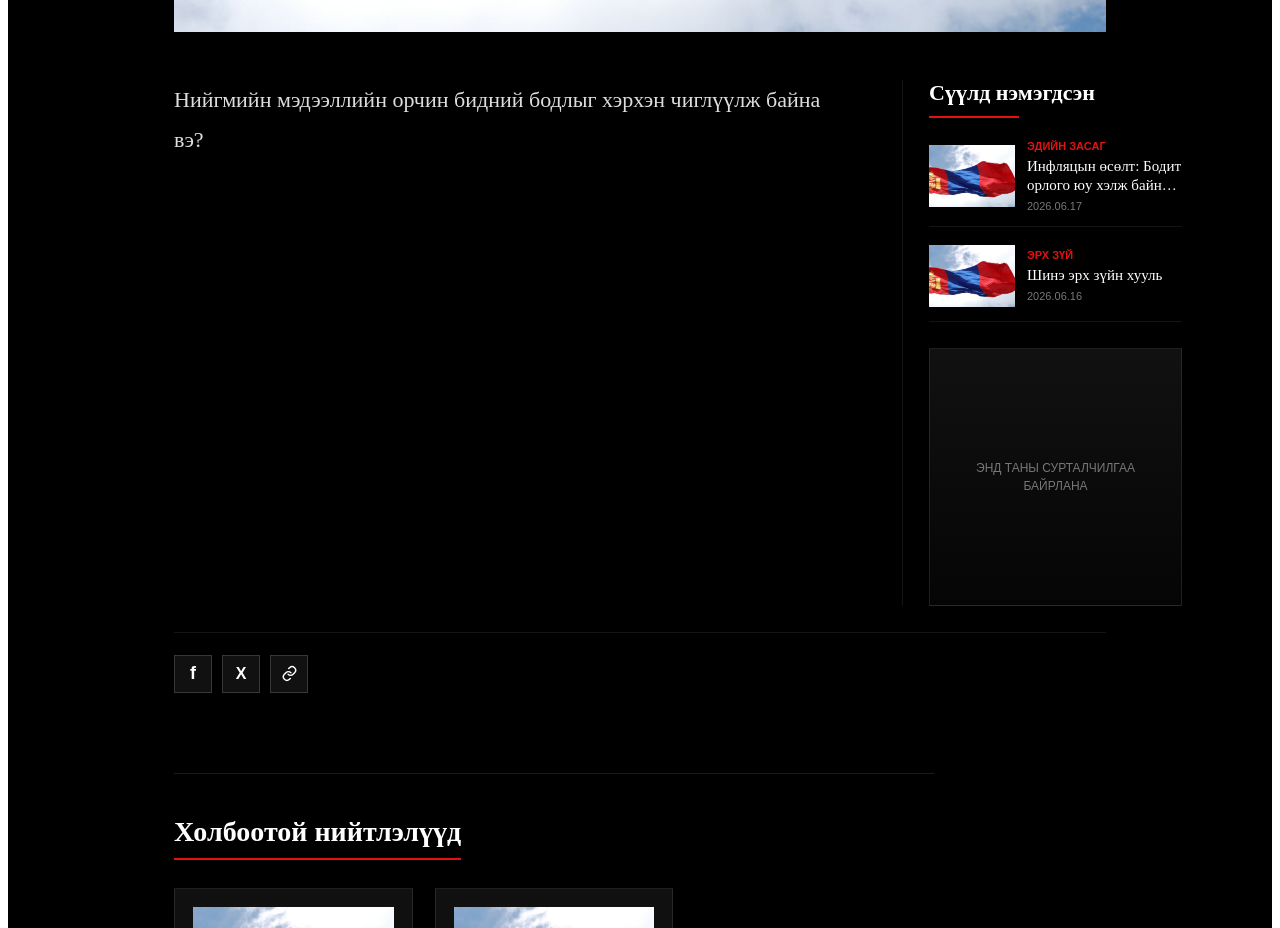
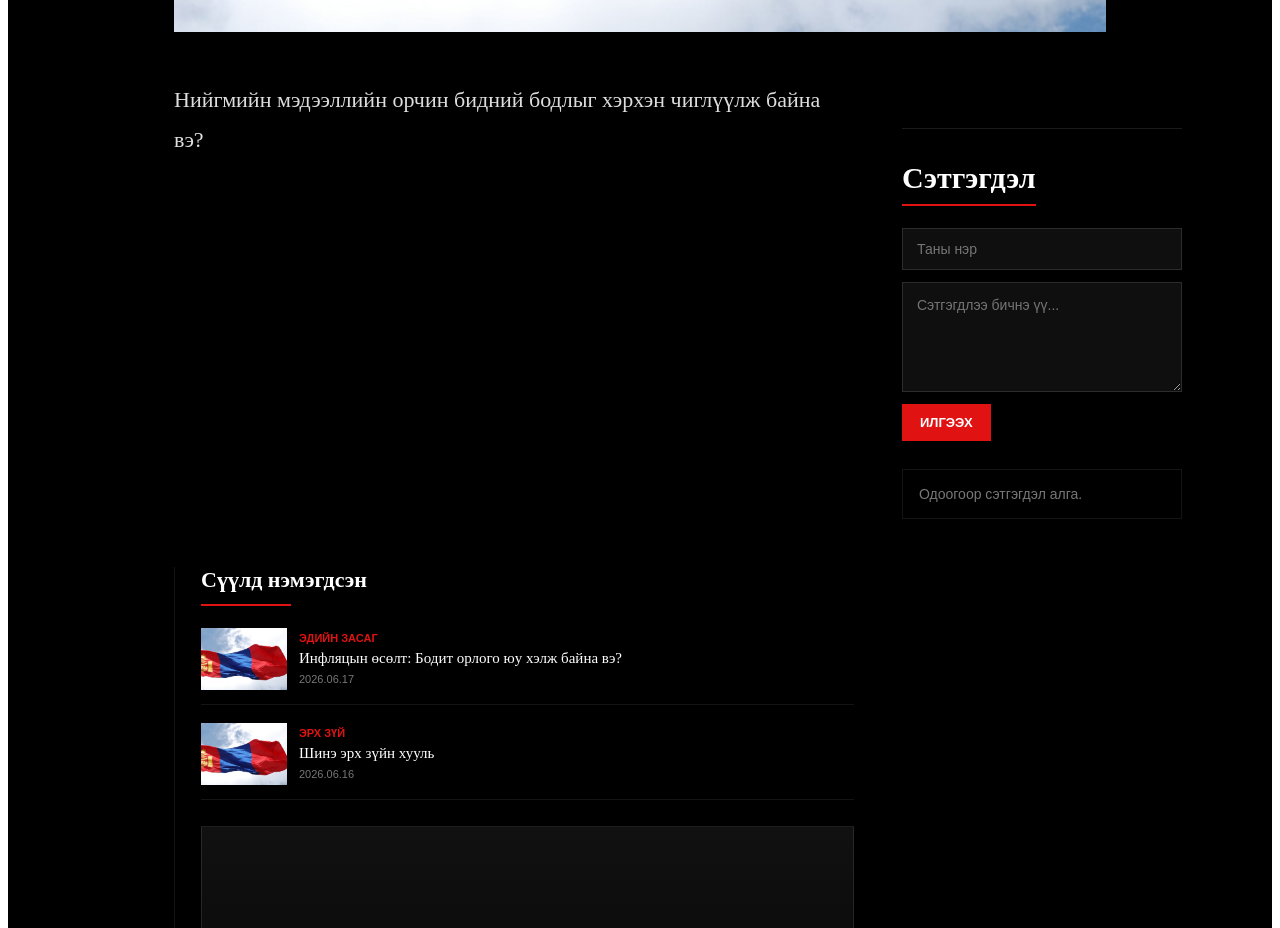
Before and after one commit to toogeemunkhtogtokh-ai/Anzaar-mn, a Next.js app: page /article/1 in a window 1280 px wide. Shown: the part 1040-1968 px from the top of the page. Built offline with nearby package versions, Linux system fonts and the light colour scheme.

Commit message:
Update page.js

```diff
--- a/app/article/[id]/page.js
+++ b/app/article/[id]/page.js
@@ -9,6 +9,9 @@ export default function DynamicArticle({ params }) {
   const [article, setArticle] = useState(null);
 const [relatedArticles, setRelatedArticles] = useState([]);
 const [latestArticles, setLatestArticles] = useState([]);
+const [comments, setComments] = useState([]);
+const [commentName, setCommentName] = useState("");
+const [commentText, setCommentText] = useState("");
 const [isMobile, setIsMobile] = useState(false);
 const [menuOpen, setMenuOpen] = useState(false);
 
@@ -37,6 +40,10 @@ const [menuOpen, setMenuOpen] = useState(false);
 
   setRelatedArticles(sameCategory.length > 0 ? sameCategory : latest.slice(0, 3));
   setLatestArticles(latest);
+      const savedComments =
+  JSON.parse(localStorage.getItem(`anzaarComments-${params.id}`)) || [];
+
+setComments(savedComments);
 }
 
     const checkMobile = () => {
@@ -107,6 +114,27 @@ const shareArticle = (platform) => {
     navigator.clipboard.writeText(url);
     alert("Линк хууллаа");
   }
+};
+const addComment = () => {
+  if (!commentText.trim()) return;
+
+  const newComment = {
+    id: Date.now(),
+    name: commentName.trim() || "Зочин",
+    text: commentText.trim(),
+    date: new Date().toLocaleDateString("mn-MN"),
+  };
+
+  const updatedComments = [newComment, ...comments];
+
+  setComments(updatedComments);
+  localStorage.setItem(
+    `anzaarComments-${params.id}`,
+    JSON.stringify(updatedComments)
+  );
+
+  setCommentName("");
+  setCommentText("");
 };
 
   if (!article) {
@@ -367,6 +395,175 @@ const shareArticle = (platform) => {
                 </p>
               ))}
           </article>
+                <section
+  style={{
+    marginTop: 48,
+    borderTop: "1px solid rgba(255,255,255,.1)",
+    paddingTop: 32,
+  }}
+>
+  <div
+    style={{
+      display: "inline-block",
+      marginBottom: 22,
+    }}
+  >
+    <h2
+      style={{
+        fontSize: isMobile ? 24 : 30,
+        margin: 0,
+        lineHeight: 1.15,
+      }}
+    >
+      Сэтгэгдэл
+    </h2>
+
+    <div
+      style={{
+        width: "100%",
+        height: 2,
+        background: "#e11212",
+        marginTop: 9,
+      }}
+    />
+  </div>
+
+  <div
+    style={{
+      display: "grid",
+      gap: 12,
+      marginBottom: 28,
+    }}
+  >
+    <input
+      type="text"
+      value={commentName}
+      onChange={(e) => setCommentName(e.target.value)}
+      placeholder="Таны нэр"
+      style={{
+        width: "100%",
+        boxSizing: "border-box",
+        border: "1px solid rgba(255,255,255,.12)",
+        background: "#0f0f0f",
+        color: "#fff",
+        padding: "12px 14px",
+        fontFamily: "Arial",
+        fontSize: 14,
+        outline: "none",
+      }}
+    />
+
+    <textarea
+      value={commentText}
+      onChange={(e) => setCommentText(e.target.value)}
+      placeholder="Сэтгэгдлээ бичнэ үү..."
+      rows={4}
+      style={{
+        width: "100%",
+        boxSizing: "border-box",
+        border: "1px solid rgba(255,255,255,.12)",
+        background: "#0f0f0f",
+        color: "#fff",
+        padding: "12px 14px",
+        fontFamily: "Arial",
+        fontSize: 14,
+        lineHeight: 1.5,
+        outline: "none",
+        resize: "vertical",
+      }}
+    />
+
+    <button
+      onClick={addComment}
+      style={{
+        justifySelf: "start",
+        border: "none",
+        background: "#e11212",
+        color: "#fff",
+        padding: "11px 18px",
+        cursor: "pointer",
+        fontFamily: "Arial",
+        fontSize: 13,
+        fontWeight: 700,
+        textTransform: "uppercase",
+      }}
+    >
+      Илгээх
+    </button>
+  </div>
+
+  <div
+    style={{
+      display: "grid",
+      gap: 14,
+    }}
+>
+    {comments.length > 0 ? (
+      comments.map((comment) => (
+        <div
+          key={comment.id}
+          style={{
+            border: "1px solid rgba(255,255,255,.1)",
+            background: "linear-gradient(180deg,#111,#050505)",
+            padding: 16,
+          }}
+        >
+          <div
+            style={{
+              display: "flex",
+              justifyContent: "space-between",
+              gap: 14,
+              marginBottom: 8,
+              fontFamily: "Arial",
+            }}
+          >
+            <strong
+              style={{
+                color: "#fff",
+                fontSize: 13,
+              }}
+            >
+              {comment.name}
+            </strong>
+
+            <span
+              style={{
+                color: "#777",
+                fontSize: 12,
+              }}
+            >
+              {comment.date}
+            </span>
+          </div>
+
+          <p
+            style={{
+              margin: 0,
+              color: "#ccc",
+              fontSize: 15,
+              lineHeight: 1.6,
+              fontFamily: "Arial",
+            }}
+          >
+            {comment.text}
+          </p>
+        </div>
+      ))
+    ) : (
+      <div
+        style={{
+          color: "#777",
+          fontFamily: "Arial",
+          fontSize: 14,
+          border: "1px solid rgba(255,255,255,.08)",
+          padding: 16,
+        }}
+      >
+        Одоогоор сэтгэгдэл алга.
+      </div>
+    )}
+  </div>
+</section>
                 <aside
   style={{
     display: isMobile ? "none" : "block",
```
